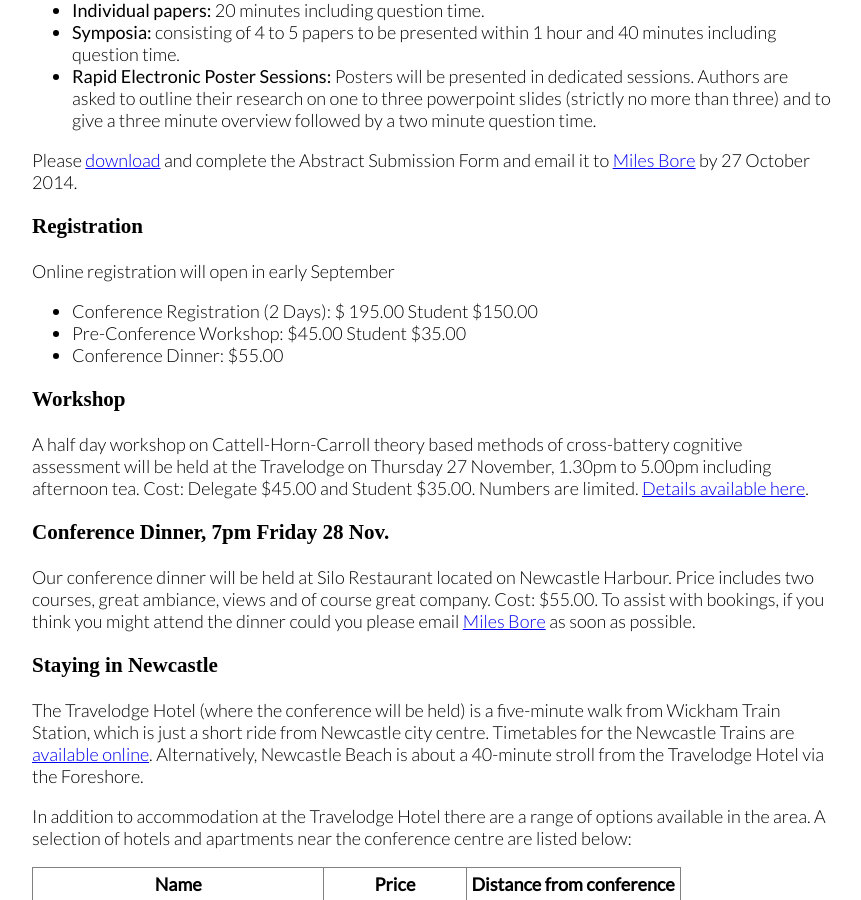
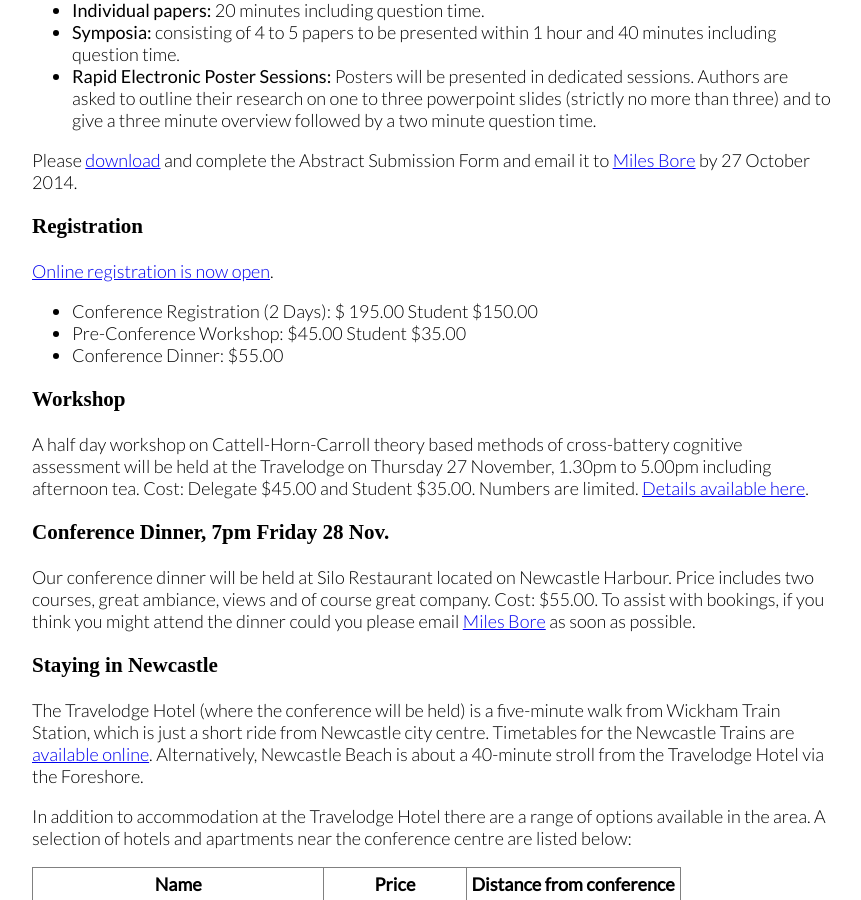
Before and after one commit to acpid/acpid.github.io, a Jekyll site: the page built from 2014.html, in a window 1280 px wide and 900 px high, scrolled down 992 px. Shown: the whole window, without its empty margins (208-1069 px from the left). Built offline with Jekyll 4.4.1, drawn with Linux system fonts in a browser that asks for light colours; some web fonts are replaced.

Commit message:
Adds link for online registration.

```diff
--- a/2014.html
+++ b/2014.html
@@ -86,7 +86,7 @@ by 27 October 2014.
 <h3>Registration</h3>
 
 <p>
-Online registration will open in early September
+<a href="http://www.cvent.com/d/x4qv1k/4W" target="_blank">Online registration is now open</a>.
 </p>
 
 <ul>
```
